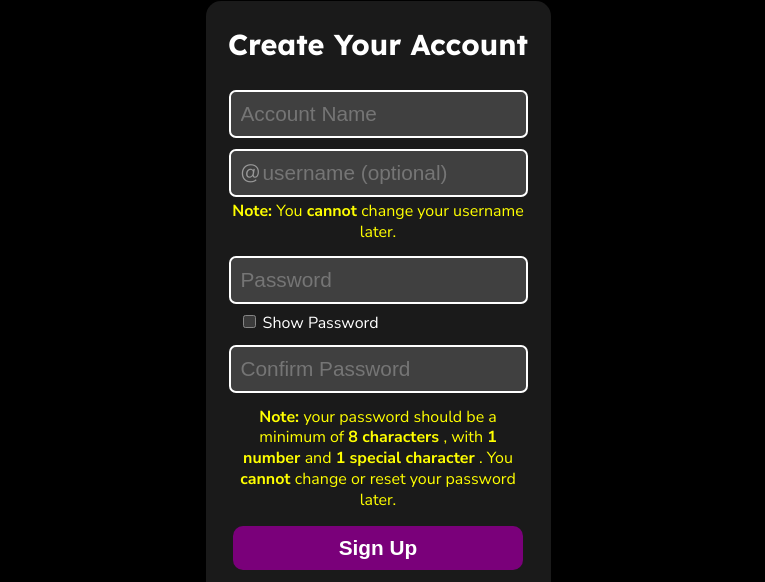
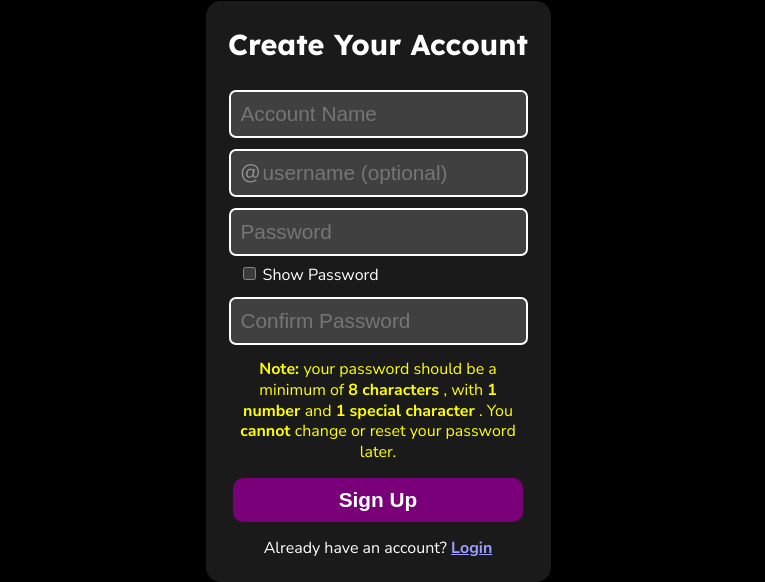
Before and after one commit to Sriyan-Nakka/SriyansFormBuilder, a website: page public/auth/signup.html in a window 1280 px wide. Shown: the part 73-655 px from the top of the page, without its empty margins (262-1027 px from the left). Drawn offline with Linux system fonts and the light colour scheme.

Commit message:
NOTE: USERNAME CHANGING COMING SOON

```diff
--- a/index.js
+++ b/index.js
@@ -159,6 +159,11 @@ app.post("/api/user", async (req, res) => {
     res.status(500).json({ success: false, message: err });
   }
 });
+
+// NOTE: USERNAME CHANGING FEATURE COMING SOON
+// THE PLAN: use the id system to get the account id immediately on open of dashboard. When user wanna change username, use id as main proof.
+// also add feature of showing when editing username that the username is taken if username already present in database...
+
 app.get("/dashboard", (req, res) => {
   res.sendFile(path.join(__dirname, "public/user", "index.html"));
 });
--- a/public/auth/signup.html
+++ b/public/auth/signup.html
@@ -44,10 +44,6 @@
             autocomplete="off"
             minlength="5"
           />
-          <small class="warning">
-            <b> Note: </b>
-            You <b> cannot </b> change your username later.
-          </small>
         </div>
         <p id="passwordPara">
           <input
```
